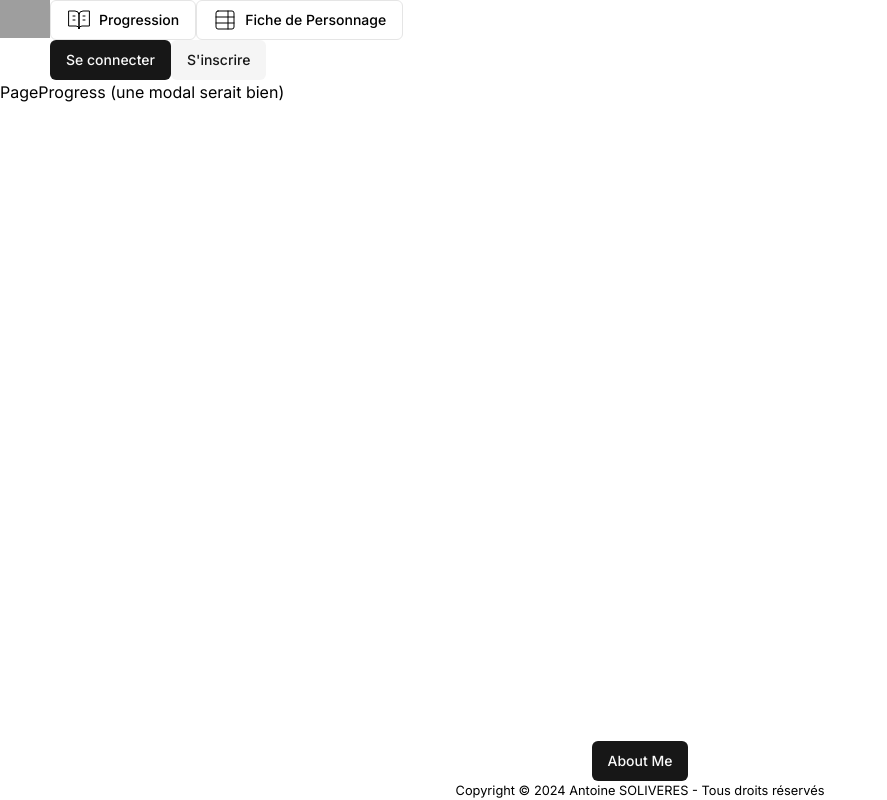
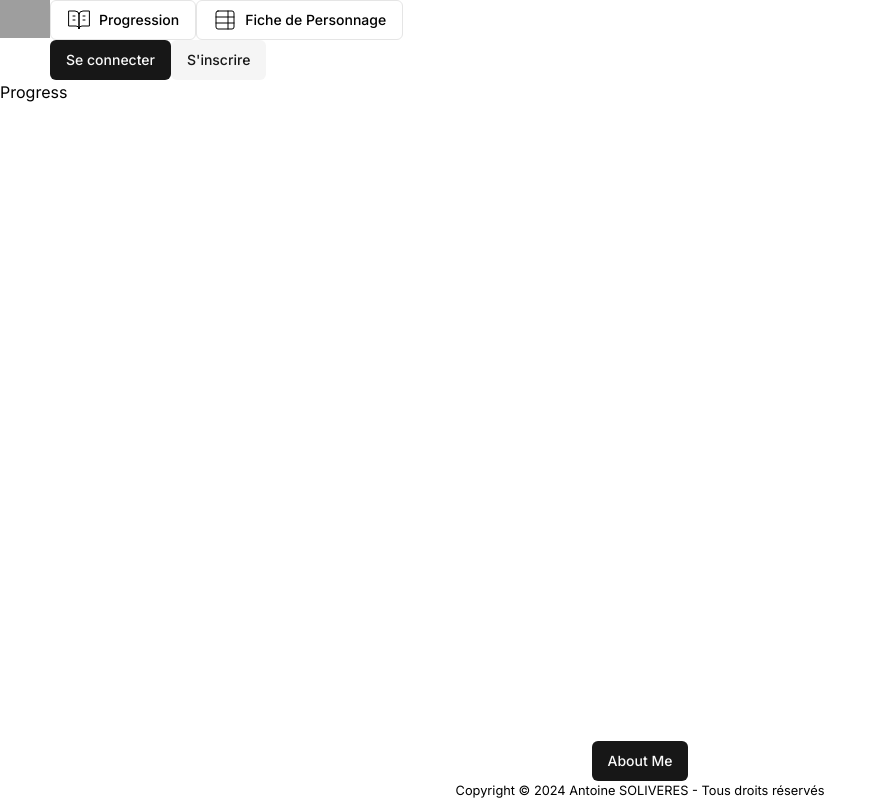
Before and after one commit to Ant0yne/site-dont-vous-etes-l-hero-ine, a Next.js app: page /progress in a window 1280 px wide. Shown: the whole page, without its empty margins (0-887 px from the left). Built offline with nearby package versions, Linux system fonts and the light colour scheme; grey boxes are pictures that could not be loaded.

Commit message:
modal progress

```diff
--- a/src/app/@info/(.)character/page.tsx
+++ b/src/app/@info/(.)character/page.tsx
@@ -1,12 +1,12 @@
 import CharterSheet from "@/components/CharacterSheet";
-import ModalC from "./modal";
+import Modal from "@/components/Modal/Modal";
 
 const ModalCharacter = () => {
 	return (
-		<ModalC>
+		<Modal>
 			<p>c'est moi la modal</p>
 			<CharterSheet />
-		</ModalC>
+		</Modal>
 	);
 };
 
--- a/src/app/@info/[...catchAll]/page.tsx
+++ b/src/app/@info/[...catchAll]/page.tsx
@@ -1,5 +1,5 @@
-const CatchAllCharacter = () => {
+const CatchAllInfo = () => {
 	return null;
 };
 
-export default CatchAllCharacter;
+export default CatchAllInfo;
--- /dev/null
+++ b/src/app/@monitor/(.)progress/page.tsx
@@ -0,0 +1,13 @@
+import Progress from "@/components/Progress";
+import Modal from "@/components/Modal/Modal";
+
+const ModalProgress = () => {
+	return (
+		<Modal>
+			<p>c'est moi la modal</p>
+			<Progress />
+		</Modal>
+	);
+};
+
+export default ModalProgress;
--- /dev/null
+++ b/src/app/@monitor/[...catchAll]/page.tsx
@@ -0,0 +1,5 @@
+const CatchAllMonitor = () => {
+	return null;
+};
+
+export default CatchAllMonitor;
--- /dev/null
+++ b/src/app/@monitor/default.tsx
@@ -0,0 +1,5 @@
+const DefaultMonitor = () => {
+	return null;
+};
+
+export default DefaultMonitor;
--- a/src/app/layout.tsx
+++ b/src/app/layout.tsx
@@ -15,9 +15,11 @@ export const metadata: Metadata = {
 
 export default function RootLayout({
 	info,
+	monitor,
 	children,
 }: Readonly<{
 	info: React.ReactNode;
+	monitor: React.ReactNode;
 	children: React.ReactNode;
 }>) {
 	return (
@@ -25,6 +27,7 @@ export default function RootLayout({
 			<body className={`${inter.className} min-h-screen flex flex-col mx-auto`}>
 				<RootHeader />
 				<div>{children}</div>
+				<div>{monitor}</div>
 				<div>{info}</div>
 				<RootFooter />
 			</body>
--- a/src/app/progress/page.tsx
+++ b/src/app/progress/page.tsx
@@ -1,5 +1,7 @@
+import Progress from "@/components/Progress";
+
 const PageProgress = () => {
-	return <div>PageProgress (une modal serait bien)</div>;
+	return <Progress />;
 };
 
 export default PageProgress;
--- a/src/app/@info/(.)character/modal.tsx
+++ b/src/components/Modal/Modal.tsx
@@ -1,11 +1,9 @@
 "use client";
 
-import { Button } from "@/components/ui/button";
-import Link from "next/link";
 import { useRouter } from "next/navigation";
 import { useEffect, useRef } from "react";
 
-const ModalC = ({ children }: { children: React.ReactNode }) => {
+const Modal = ({ children }: { children: React.ReactNode }) => {
 	const router = useRouter();
 	const dialogRef = useRef<React.ElementRef<"dialog">>(null);
 
@@ -25,13 +23,9 @@ const ModalC = ({ children }: { children: React.ReactNode }) => {
 				onClose={router.back}
 				className="backdrop:bg-black backdrop:backdrop-blur-sm">
 				<div>{children}</div>
-				{/* <Link href="/">
-					<Button>Fermer</Button>
-				</Link> */}
 			</dialog>
-			<p>salut</p>
 		</>
 	);
 };
 
-export default ModalC;
+export default Modal;
--- /dev/null
+++ b/src/components/Progress/index.tsx
@@ -0,0 +1,5 @@
+const Progress = () => {
+	return <div>Progress</div>;
+};
+
+export default Progress;
```
